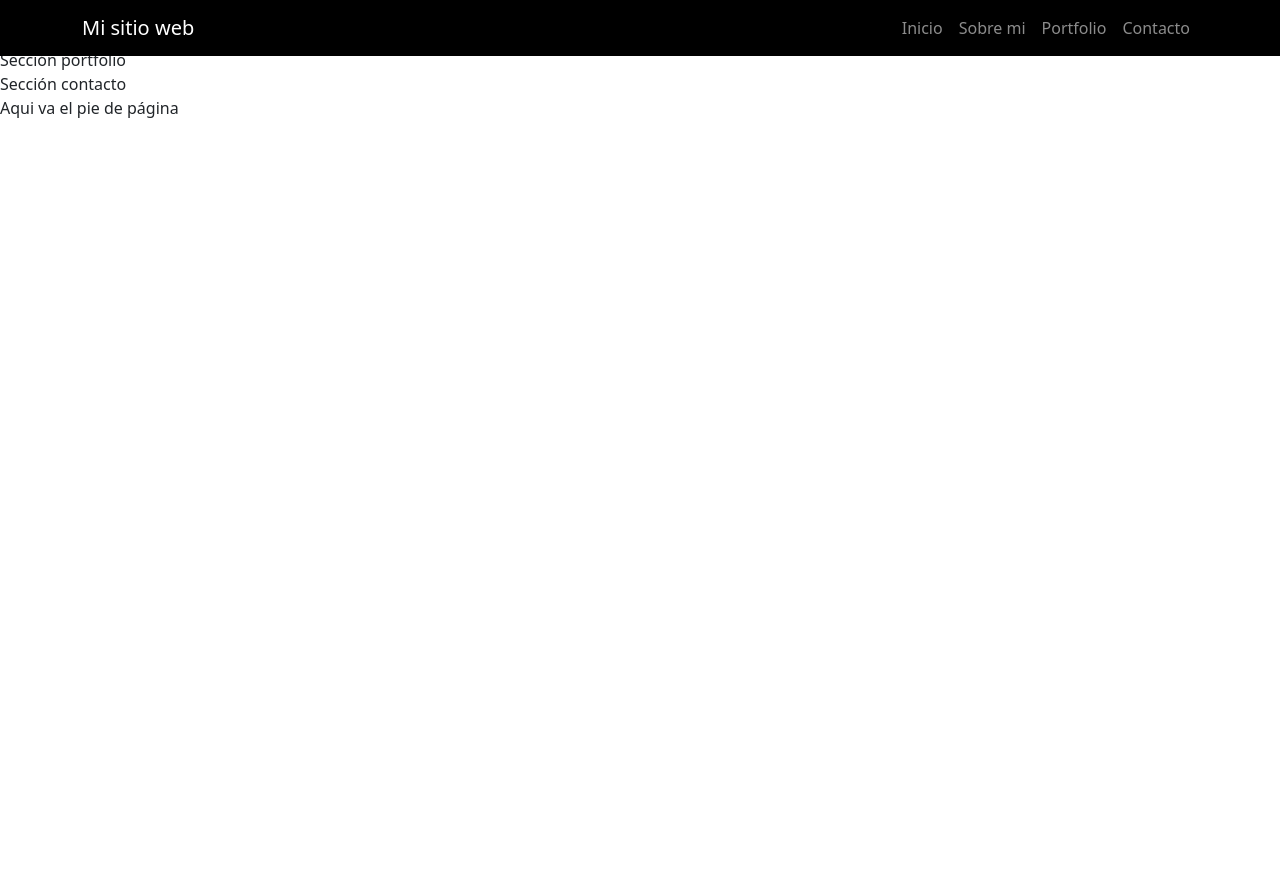
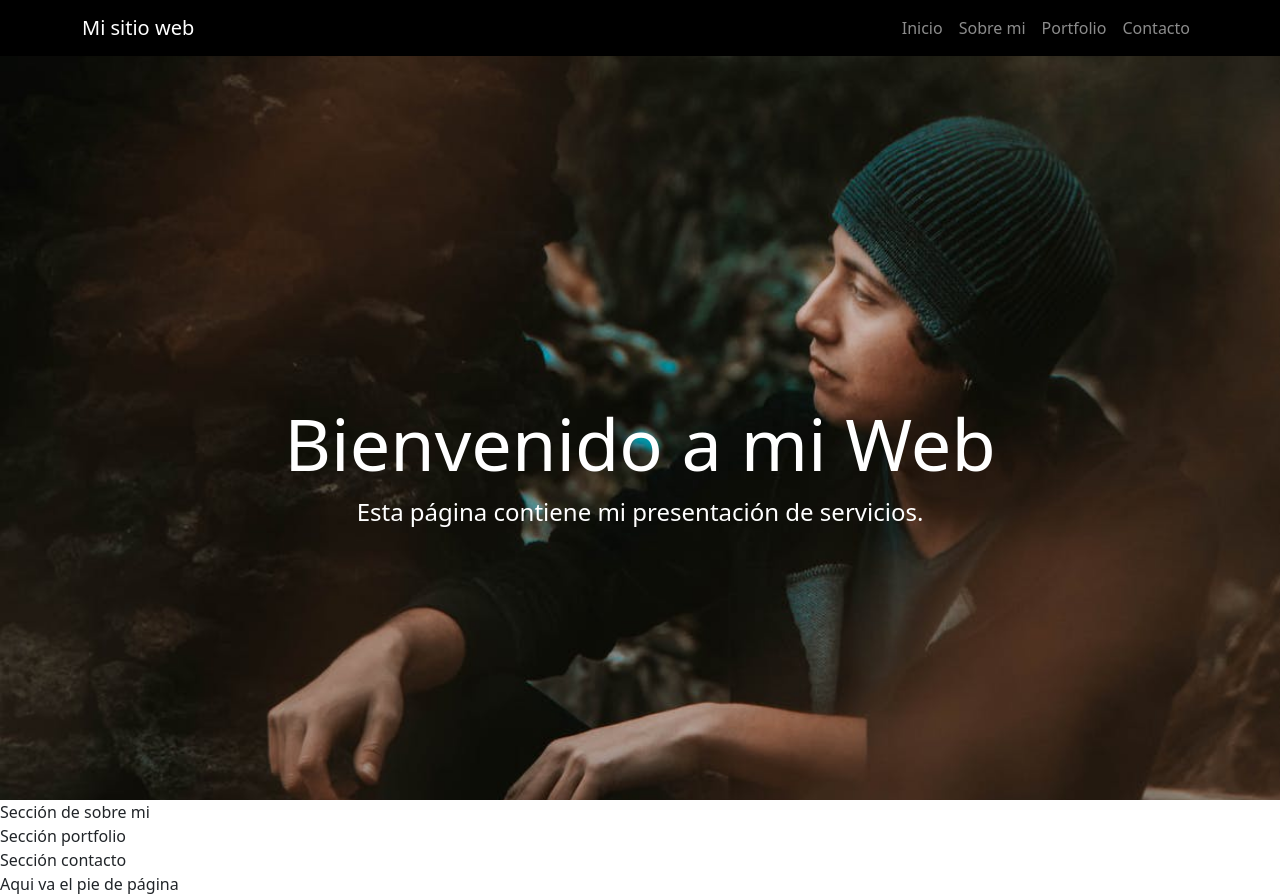
Before and after one commit to JoseGermanx/bootstrap-challange, a plain HTML site: page index.html in a window 1280 px wide. Before the commit the page ends 800 px from the top, so only its background shows below. Drawn offline with nearby package versions, Linux system fonts and the light colour scheme.

Commit message:
seccion heroe lista

```diff
--- a/css/style.css
+++ b/css/style.css
@@ -10,3 +10,25 @@ nav > div > a#texto_titulo {
     background-color: #000000;
     color: #ffffff;
 }
+
+.bg-img {
+    background: url('../images/heroImage.jpeg');
+    height: 100vh;
+    background-size: cover;
+    position: relative;
+}
+
+.heroe-text {
+    text-align: center;
+    color: white;
+    top:50%;
+    position: absolute;
+}
+
+.heroe-title {
+    font-size: 4.5rem;
+}
+
+.heroe-descrip {
+    font-size: 1.5rem;
+}
--- a/index.html
+++ b/index.html
@@ -36,7 +36,16 @@
       </div>
     </nav>
     <!-- Imagen principal-->
-    <section>Aqui va la imagen principal</section>
+    <section class="bg-img" id="heroe">
+      <div class="container-fluid">
+        <div class="row">
+          <div class="col heroe-text">
+            <h1 class="heroe-title">Bienvenido a mi Web</h1>
+            <p class="heroe-descrip">Esta página contiene mi presentación de servicios.</p>
+          </div>
+        </div>
+      </div>
+    </section>
     <!-- Sección sobre mi-->
     <section>Sección de sobre mi</section>
     <!-- Sección portfolio-->
```
